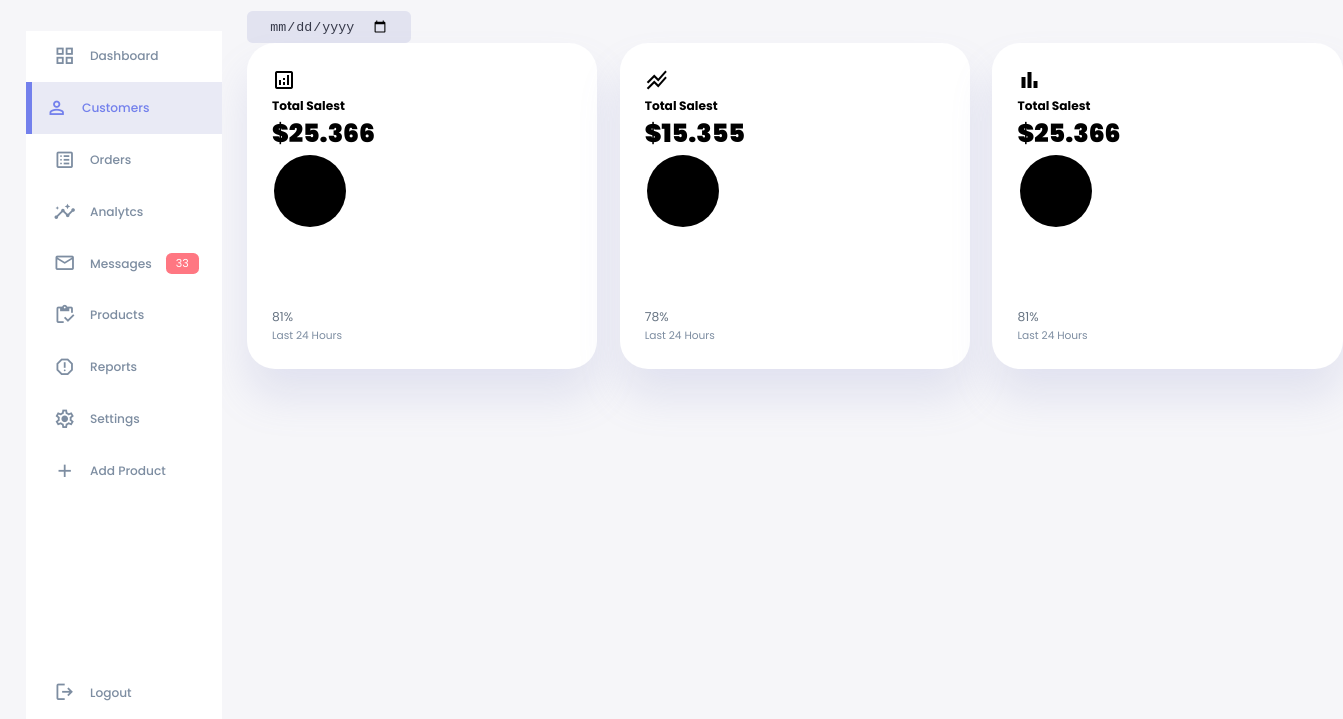
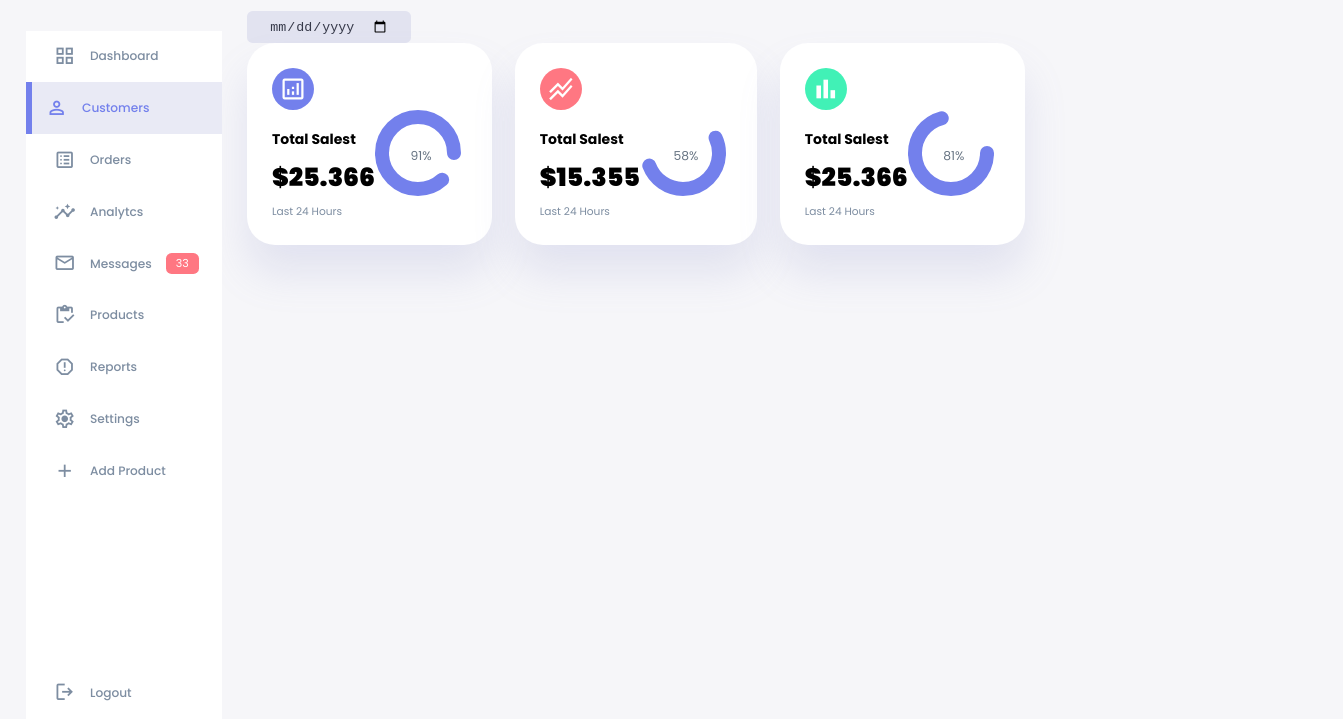
Before and after one commit to Blackxok/admindash-cha, a plain HTML site: page index.html in a window 1280 px wide. Shown: the part 99-818 px from the top of the page, 1343 px wide, since content can reach past the window. Drawn offline with nearby package versions, Linux system fonts and the light colour scheme.

Commit message:
x2 added 11:19

```diff
--- a/index.html
+++ b/index.html
@@ -1,17 +1,20 @@
 <!DOCTYPE html>
 <html lang="en">
-
     <head>
         <meta charset="UTF-8" />
         <meta http-equiv="X-UA-Compatible" content="IE=edge" />
         <meta name="viewport" content="width=device-width, initial-scale=1.0" />
-    <link rel="stylesheet"
-        href="https://fonts.googleapis.com/css2?family=Material+Symbols+Outlined:opsz,wght,FILL,GRAD@48,400,0,0" />
+        <link
+            rel="stylesheet"
+            href="https://fonts.googleapis.com/css2?family=Material+Symbols+Outlined:opsz,wght,FILL,GRAD@48,400,0,0"
+        />
         <!-- fonts link -->
         <link rel="preconnect" href="https://fonts.googleapis.com" />
         <link rel="preconnect" href="https://fonts.gstatic.com" crossorigin />
-    <link href="https://fonts.googleapis.com/css2?family=Poppins:wght@200;300;400;500;700;900&display=swap"
-        rel="stylesheet" />
+        <link
+            href="https://fonts.googleapis.com/css2?family=Poppins:wght@200;300;400;500;700;900&display=swap"
+            rel="stylesheet"
+        />
         <!-- css link -->
         <link rel="stylesheet" href="./style.css" />
         <title>X2</title>
@@ -81,7 +84,7 @@
                 <h1>Dashboard</h1>
 
                 <div class="date">
-                <input type="date">
+                    <input type="date" />
                 </div>
 
                 <div class="insights">
@@ -98,7 +101,7 @@
                                     <circle cx="38" cy="38" r="36"></circle>
                                 </svg>
                                 <div class="number">
-                                <p>81%</p>
+                                    <p>91%</p>
                                 </div>
                             </div>
                         </div>
@@ -108,7 +111,9 @@
                     <!----------------------END OF SALES------------------->
                     <!----------------------START OF INCOME------------------->
                     <div class="income">
-                    <span class="material-symbols-outlined">stacked_line_chart</span>
+                        <span class="material-symbols-outlined"
+                            >stacked_line_chart</span
+                        >
                         <div class="middle">
                             <div class="left">
                                 <h3>Total Salest</h3>
@@ -119,7 +124,7 @@
                                     <circle cx="38" cy="38" r="36"></circle>
                                 </svg>
                                 <div class="number">
-                                <p>78%</p>
+                                    <p>58%</p>
                                 </div>
                             </div>
                         </div>
@@ -152,5 +157,4 @@
         </div>
     </body>
     <script src="./main.js"></script>
-
 </html>
--- a/style.css
+++ b/style.css
@@ -234,7 +234,7 @@ main .date {
     padding: 0.5rem 1.6rem;
 }
 
-main .date input[type='date'] {
+main .date input[type="date"] {
     background: transparent;
     color: var(--color-dark);
 }
@@ -245,16 +245,90 @@ main .insights {
     gap: 1.6rem;
 }
 
-main .insights>div {
+main .insights > div {
     background: var(--color-white);
     padding: var(--card-padding);
     border-radius: var(--card-border-radius);
     motion-path: 1rem;
     box-shadow: var(--box-shadow);
     transition: all 300ms ease;
-
 }
 
-main .insights>div:hover {
+main .insights .sales span {
+    background: var(--color-primary);
+}
+
+main .insights > div:hover {
     box-shadow: none;
 }
+
+main .insights > div span {
+    background: var(--color-danger);
+    padding: 0.5rem;
+    border-radius: 50%;
+    color: var(--color-white);
+    font-size: 2rem;
+}
+
+main .insights > .expenses span {
+    background: var(--color-success);
+}
+
+main .insights > div .middle {
+    display: flex;
+    align-items: center;
+    justify-content: space-between;
+}
+
+main .insights h3 {
+    margin: 1rem 0 0.6rem;
+    font-size: 1rem;
+}
+
+main .insights .progress {
+    position: relative;
+    width: 92px;
+    height: 92px;
+    border-radius: 50%;
+}
+
+main .insights svg {
+    width: 7rem;
+    height: 7rem;
+}
+
+main .insights svg circle {
+    fill: none;
+    stroke: var(--color-primary);
+    stroke-width: 14;
+    stroke-linecap: round;
+    transform: translate(5px, 5px);
+    stroke-dasharray: 110;
+    stroke-dashoffset: 92;
+}
+
+main .insights .sales svg circle {
+    stroke-dashoffset: -30;
+    stroke-dasharray: 200;
+}
+
+main .insights .income svg circle {
+    stroke-dashoffset: 10;
+    stroke-dasharray: 110;
+}
+
+main .insights .expenses svg circle {
+    stroke-dashoffset: 20;
+    stroke-dasharray: 180;
+}
+
+main .insights .progress .number {
+    position: absolute;
+    top: 0;
+    left: 0;
+    width: 100%;
+    height: 100%;
+    display: flex;
+    align-items: center;
+    justify-content: center;
+}
```
Lines whose indentation alone changed are shown as unchanged.
